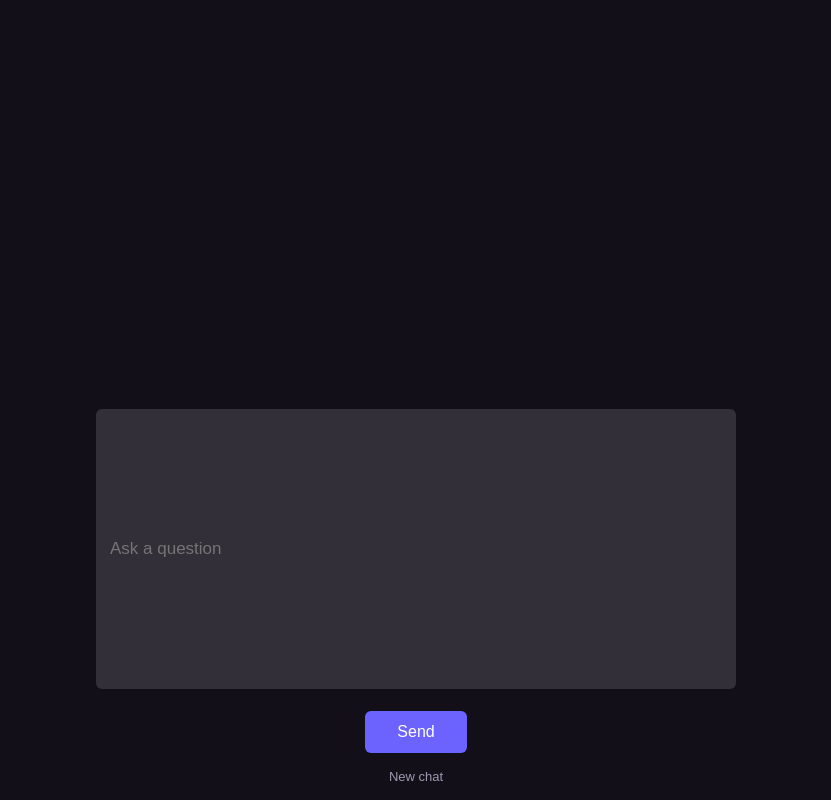
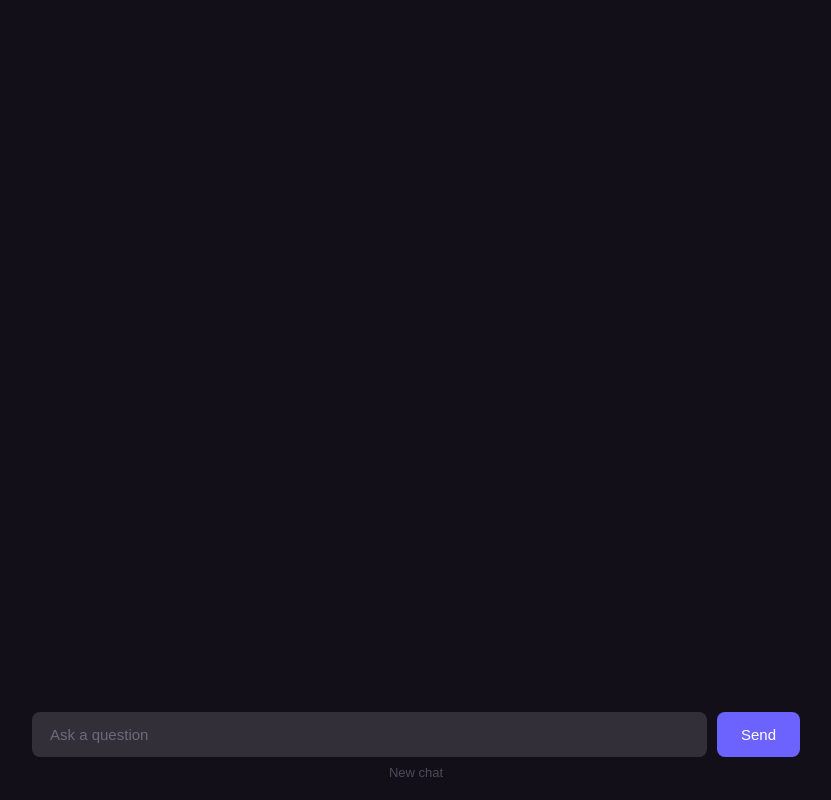
Before and after one commit to ch-devx/chatbot-web, a Flask app: page / in a window 1280 px wide. Shown: the whole page, without its empty margins (224-1055 px from the left). Run offline with Flask 3, Linux system fonts and the light colour scheme.

Commit message:
refactor(style.css): clean up and reorganize CSS for improved structure and readability

```diff
--- a/static/style.css
+++ b/static/style.css
@@ -1,89 +1,53 @@
-*{
+* {
     padding: 0;
     margin: 0;
     box-sizing: border-box;
 }
 
-body{
+body {
     background-color: #120f19;
     font-family: sans-serif;
     height: 100vh;
+    overflow: hidden;
 }
 
-.container{
+.container {
     display: flex;
     width: 100%;
-    height: 100%;
+    height: 100vh;
     flex-direction: column;
     align-items: center;
-    justify-content: center;
-    justify-content: space-between;
 }
 
-form{
-    display: flex;
-    flex: 1;
-    flex-direction: column;
-    align-items: center;
-    justify-content: center;
-}
-
-textarea{
-    flex: 2;
-    padding: 20px;
-    resize: none;
-    margin: 30px;
-    width: 94%;
-    font-size: 18px;
-    background-color: #322f3977;
-    border-radius: 12px;
-}
-
-.user_input{
-    padding: 14px;
-    border-radius: 6px;
-    width: 50vw;
-    background-color: #322f39;
-    font-size: 17px;
-}
-
-.user_input, textarea{
-    border: none;
-    outline: none;
-    color: #fff;
-}
-
-button[type="submit"] {
-    margin-top: 12px;
-    padding: 12px 32px;
-    background-color: #6c63ff;
-    color: #fff;
-    border: none;
-    border-radius: 6px;
-    font-size: 16px;
-    cursor: pointer;
-}
-
-button[type="submit"]:hover {
-    background-color: #574fd6;
-}
-
+/* ── Chat window ── */
 .chat-window {
     width: 60vw;
     max-width: 800px;
     flex: 1;
     overflow-y: auto;
-    padding: 24px 16px;
+    padding: 24px 0;
     display: flex;
     flex-direction: column;
     gap: 12px;
+
+    /* hide scrollbar but keep scroll */
+    scrollbar-width: thin;
+    scrollbar-color: #322f39 transparent;
+}
+
+.chat-window:empty::before {
+    content: "Start a conversation";
+    color: #4e4a5c;
+    font-size: 15px;
+    text-align: center;
+    margin: auto;
 }
 
 .message {
     padding: 12px 16px;
     border-radius: 10px;
     max-width: 75%;
-    line-height: 1.5;
+    line-height: 1.6;
     font-size: 15px;
 }
 
@@ -108,25 +72,61 @@ button[type="submit"]:hover {
     letter-spacing: 0.05em;
 }
 
+/* ── Input bar ── */
 .input-form {
     display: flex;
+    flex-direction: row;
+    align-items: center;
     gap: 10px;
-    padding: 16px;
+    padding: 16px 0 8px;
     width: 60vw;
     max-width: 800px;
 }
 
-.input-form .user_input {
+.user_input {
     flex: 1;
+    padding: 14px 18px;
+    border-radius: 8px;
+    background-color: #322f39;
+    font-size: 15px;
+    border: none;
+    outline: none;
+    color: #fff;
 }
 
+.user_input::placeholder {
+    color: #6e6a7c;
+}
+
+.user_input:focus {
+    background-color: #3a3747;
+}
+
+button[type="submit"] {
+    padding: 14px 24px;
+    background-color: #6c63ff;
+    color: #fff;
+    border: none;
+    border-radius: 8px;
+    font-size: 15px;
+    cursor: pointer;
+    white-space: nowrap;
+    transition: background-color 0.15s;
+}
+
+button[type="submit"]:hover {
+    background-color: #574fd6;
+}
+
+/* ── Footer link ── */
 .reset-btn {
-    margin-bottom: 16px;
+    margin-bottom: 20px;
     font-size: 13px;
-    color: #9e9aaf;
+    color: #4e4a5c;
     text-decoration: none;
+    transition: color 0.15s;
 }
 
 .reset-btn:hover {
-    color: #fff;
+    color: #9e9aaf;
 }
```
